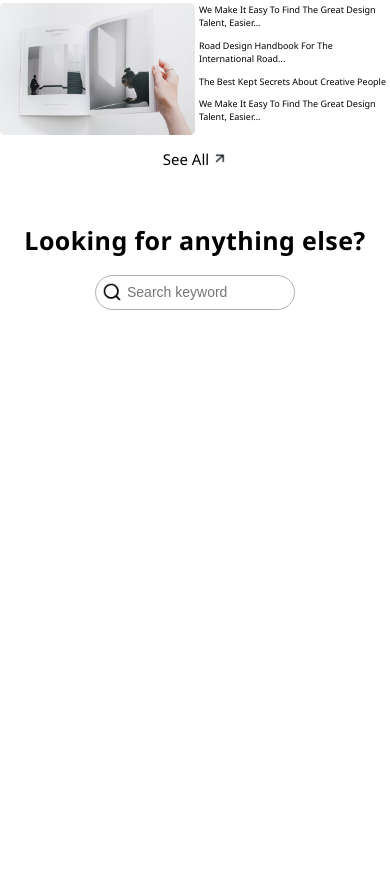
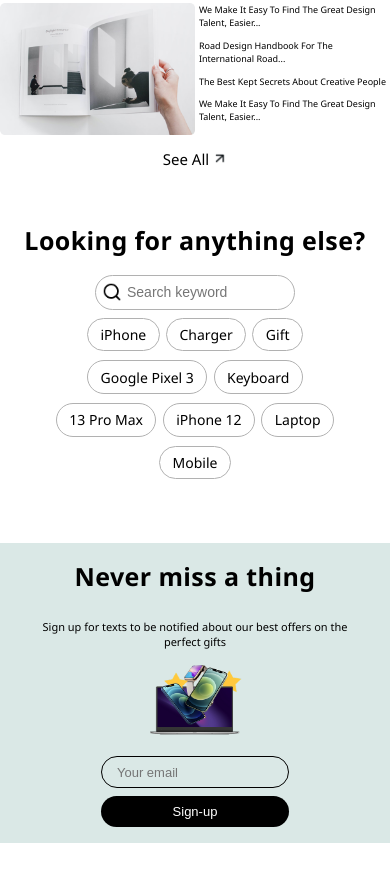
Before and after one commit to ludomen/electronics-store, a plain HTML site: page index.html in a window 390 px wide. Shown: the part 2458-3339 px from the top of the page. Before the commit the page ends 2858 px from the top, so only its background shows below. Drawn offline with Linux system fonts and the light colour scheme.

Commit message:
sign-up section

```diff
--- a/index.html
+++ b/index.html
@@ -104,8 +104,8 @@
     <div id="arrow-right"></div>
 </section>
 <br><br><br><br><br>
-<h1 id="title">Shop out latest offers and categories</h1>
-<p id="sub-title">Lorem ipsum dolor sit amet, consectetur adipiscing elit. Scelerisque in est dui, aliquam,<br> tempor. Faucibus morbi turpis. Lorem ipsum dolor sit amet, consectetur adipiscing elit.</p>
+<h1 class="title">Shop out latest offers and categories</h1>
+<p class="sub-title">Lorem ipsum dolor sit amet, consectetur adipiscing elit. Scelerisque in est dui, aliquam,<br> tempor. Faucibus morbi turpis. Lorem ipsum dolor sit amet, consectetur adipiscing elit.</p>
 <br><br><br>
 <div id="cells-container">
         <div class="cell" id="first-cell">
@@ -141,8 +141,8 @@
         </div>
          </div>
        <br><br><br><br><br>
-        <h1 id="title">Save on our most selled items.</h1>
-        <p id="sub-title">Our new Limited Edition Winter Design DESPOKE 4-Door Flex</p>
+        <h1 class="title">Save on our most selled items.</h1>
+        <p class="sub-title">Our new Limited Edition Winter Design DESPOKE 4-Door Flex</p>
         <br><br><br>
         <div id="items-container">
             <div class="item">
@@ -179,8 +179,8 @@
             </div>
          </div>
          <br><br><br><br><br>
-         <h1 id="title">See the best around here</h1>
-         <p id="sub-title">Our new Limited Edition Winter Design DESPOKE 4-Door Flex</p>
+         <h1 class="title">See the best around here</h1>
+         <p class="sub-title">Our new Limited Edition Winter Design DESPOKE 4-Door Flex</p>
          <br><br><br>
          <div id="special-items-con">
             <div class="special-item" style="margin-left: 0;">
@@ -209,8 +209,8 @@
             </div>
          </div>
          <br><br><br><br><br>
-         <h1 id="title">Ideas have a place here</h1>
-         <p id="sub-title">Our new Limited Edition Winter Design DESPOKE 4-Door Flex</p>
+         <h1 class="title">Ideas have a place here</h1>
+         <p class="sub-title">Our new Limited Edition Winter Design DESPOKE 4-Door Flex</p>
          <br><br><br>
          <div id="ideas-section-con">
             <img src="images/ideas-section-img.png" id="ideas-section-img">
@@ -225,7 +225,7 @@
              <a href="#" id="ideas-section-link">See All <img src="images/link-arrow.png" id="ideas-section-arrow"></a>
          </div>
          <br><br><br>
-         <h1 id="title">Looking for anything else?</h1>
+         <h1 class="title">Looking for anything else?</h1>
          <br>
          <div style="width: 100%;display: flex;flex-direction: row;justify-content: center;">
              <div style="width: max-content;height: max-content;display:flex;flex-direction: row;justify-content: start; align-items: center;">
@@ -233,7 +233,33 @@
                  <input type="text" placeholder="Search keyword" id="input-search">
              </div>
          </div>
-         <br><br><br><br><br>
+         <div id="keywords-con">
+             <div class="keyword">iPhone</div>
+             <div class="keyword">Charger</div>
+             <div class="keyword">Gift</div>
+             <div class="keyword">Google Pixel 3</div>
+             <div class="keyword">Keyboard</div>
+             <div class="keyword">13 Pro Max</div>
+             <div class="keyword">iPhone 12</div>
+             <div class="keyword">Laptop</div>
+             <div class="keyword">Mobile</div>
+         </div>
+         <br><br><br>
+         <div id="sign-up-con">
+             <h1 class="title">Never miss a thing</h1>
+             <p class="sub-title" style="font-weight: 400;">Sign up for texts to be notified about our best offers on the perfect gifts</p>
+             <img src="images/special-items(phones,watches,laptops).png" id="special-items-img2" style="width: 25%;aspect-ratio: 5/4;">
+            <div id="input-email-con">
+               <input type="email" placeholder=" Your email" id="input-email">
+               <button id="email-button">Sign-up</button>
+           </div>
+         </div>
+         <br><br><br>
+
+
+
+
+
 <script src="index.js">
 </script>
 </body>
--- a/style.css
+++ b/style.css
@@ -361,14 +361,14 @@ margin: 30px;
 #arrow-right:hover{
     transform: translateX(10px) rotate(135deg);
 }
-#title{
+.title{
     font-size:2.6vw;
     font-weight: 600;
     font-family: 'Segoe UI', Tahoma, Geneva, Verdana, sans-serif;
     text-align: center;
     letter-spacing: 0.4px;
 }
-#sub-title{
+.sub-title{
     font-size: 0.9vw;
     font-weight: 500;
     font-family: 'Segoe UI', Tahoma, Geneva, Verdana, sans-serif;
@@ -703,6 +703,92 @@ margin: 30px;
        /*  height:  3.7% ; *//* 29 */
         margin-left: 0.8%;
     }
+    #keywords-con{
+        width: 50vw;
+        min-width: 150px;
+        height: max-content;
+        margin: auto;
+        display: flex;
+        flex-direction: row;
+        flex-wrap: wrap;
+        justify-content: center;
+        align-items: center;
+        margin-top: 1%;
+    }
+    .keyword{
+        border: 1px solid rgb(177, 177, 177);
+        border-radius: 100px;
+        width: max-content;
+        height: max-content;
+        padding: 4%;
+        padding-top: 2%;
+        padding-bottom: 2%;
+        font-size: 1.1vw;
+        font-family: 'Segoe UI', Tahoma, Geneva, Verdana, sans-serif;
+        margin-left: 1%;
+        margin-right: 1%;
+        margin-bottom: 3%;
+        cursor: pointer;
+        transition: all 0.3s;
+    }
+    .keyword:hover, .keyword:active{
+       /*  background-color: rgb(177, 177, 177); */
+       border: 1px solid black;
+    }
+
+    #sign-up-con{
+       width: 65%;
+        aspect-ratio: 15/7;
+       min-height:300px;
+       background-color: rgb(218, 232, 230);
+       margin: auto;
+       text-align: center;
+       padding: 2%;
+       display: flex;
+       flex-direction: column;
+       align-items: center;
+       justify-content: space-around;
+       border-radius: 20px;
+    }
+
+#input-email-con {
+    display: flex;
+    justify-content: center;
+    width: 100%;
+    height: 12%;
+    min-width: 200px;
+}
+
+
+#input-email {
+    border-radius: 100px 0 0 100px;
+    outline: none;
+    width: 30%;
+    height: 100%;
+    border: 1px solid black;
+    background-color:rgba(0, 0, 0, 0);
+    padding-left: 2%;
+    padding-right: 7%;
+    font-size: 1.1vw;
+}
+
+
+#email-button {
+    height: 100%;
+    padding: 0 3.8%;
+    font-size: 1.1vw;
+    color: white;
+    background-color: black;
+    border: none;
+    border-radius: 0 100px 100px 0;
+    cursor: pointer;
+    transition: background-color 0.3s;
+}
+
+#email-button:hover, #email-button:active {
+    background-color: #373737;
+}
+
 
  @media (max-width:1475px){
  #items-container{
@@ -810,10 +896,10 @@ margin: 30px;
     #arrow-right{
         padding: 9px;
     }
-    #title{
+    .title{
         font-size: 25px;
     }
-    #sub-title{
+    .sub-title{
         font-size: 11px;
         margin-right: 20px;
         margin-left: 20px;
@@ -956,6 +1042,33 @@ margin: 30px;
 #search-img{
     width: 20px;
     margin-left: 7px;
+}
+#keywords-con{
+    width: 80%;
+    margin-top: 2%;
+}
+.keyword{
+    font-size: 14px;
+}
+#sign-up-con{
+ width: 100%;
+ border-radius: 0px;
+}
+#input-email-con {
+    flex-direction: column;
+    height: 25%;
+}
+#input-email{
+    padding: 0 3%;
+}
+#input-email, #email-button {
+    width: 50%;
+    border-radius: 100px;
+    margin: auto;
+    font-size: 13px;
+}
+#email-button {
+    margin-top: 2%;
 }
 }
 @media(max-width: 600px){
```
